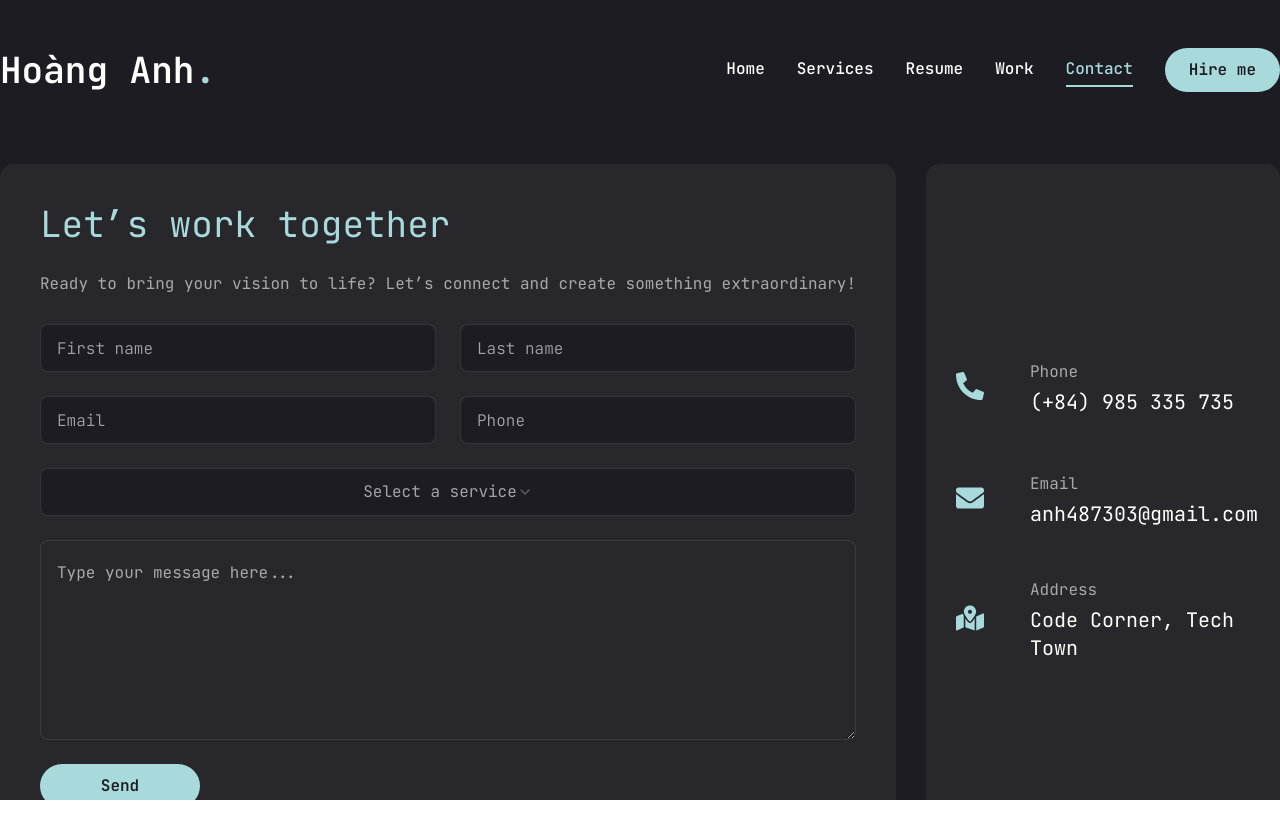
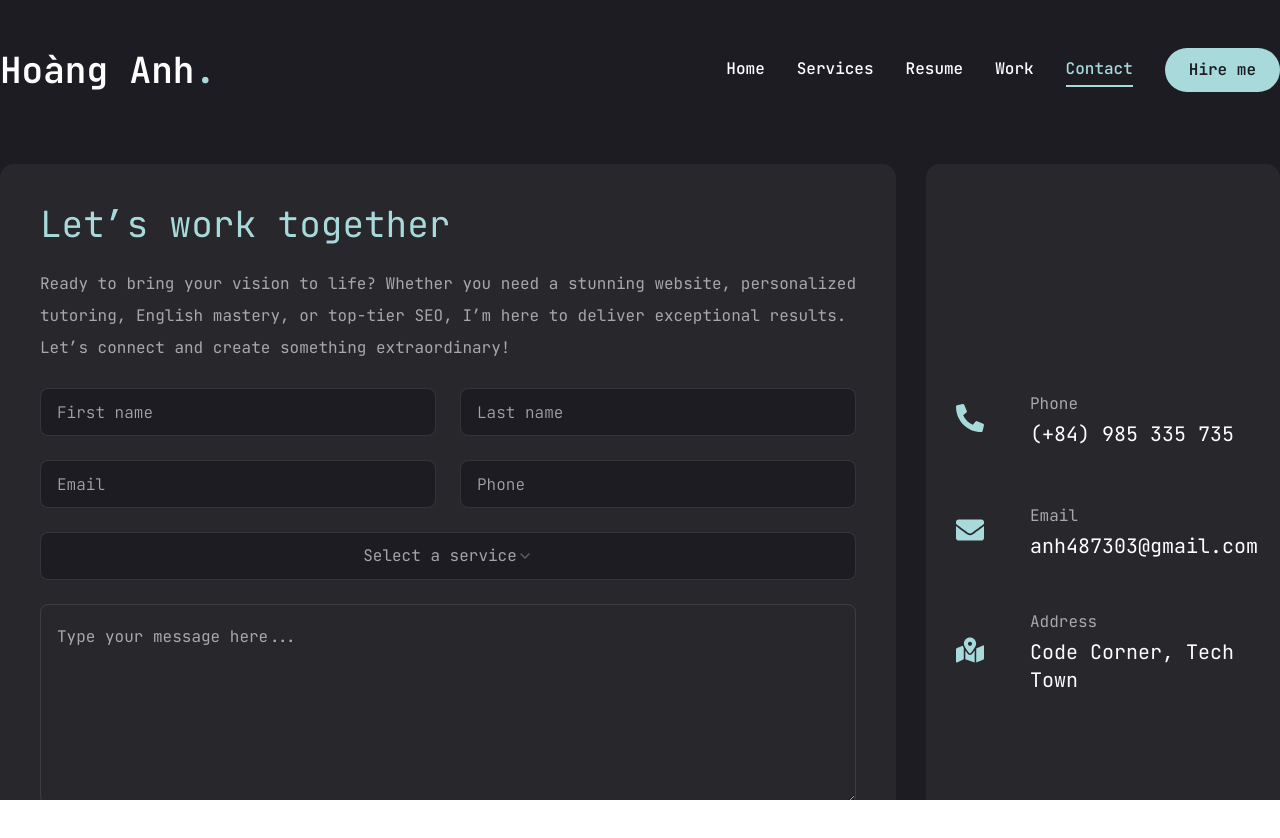
Before and after one commit to nguyennanhcd/Portfolio, a Next.js app: page /contact in a window 1280 px wide. Shown: the top 838 px of the page. Built offline with nearby package versions, Linux system fonts and the light colour scheme.

Commit message:
fixSendEmail

```diff
--- a/app/actions/actions.ts
+++ b/app/actions/actions.ts
@@ -10,6 +10,9 @@ const ContactFormSchema = z.object({
   firstName: z.string().min(1),
   lastName: z.string().min(1),
   service: z.string().min(1),
+  phone: z.string().regex(/^\d{10,15}$/, {
+  message: 'Phone number must be 10 to 15 digits',
+}),
 })
 
 export async function sendEmail(formData: FormData): Promise<void> {
@@ -19,6 +22,7 @@ export async function sendEmail(formData: FormData): Promise<void> {
     firstName: formData.get('firstName'),
     lastName: formData.get('lastName'),
     service: formData.get('service'),
+    phone: formData.get('phone'),
   }
 
   // 2. Validate the extracted data
@@ -30,16 +34,16 @@ export async function sendEmail(formData: FormData): Promise<void> {
   }
 
   // 3. Use validated + typed data
-  const { email, firstName, lastName, service } = result.data
+  const { email, firstName, lastName, service, phone } = result.data
 
   try {
     const resend = new Resend(process.env.RESEND_API_KEY)
 
     await resend.emails.send({
       from: 'onboarding@resend.dev',
-      to: email,
-      subject: 'Thanks for contacting me!',
-      react: ContactResponseEmail({ firstName, lastName, service }),
+      to: 'anh487303@gmail.com',
+      subject: `New Contact Request from ${firstName} ${lastName}`,
+      react: ContactResponseEmail({ firstName, lastName, email, service, phone }),
     })
 
     console.log('Email sent successfully')
--- a/components/ContactForm.tsx
+++ b/components/ContactForm.tsx
@@ -1,10 +1,5 @@
 'use client'
 
-import { useForm } from 'react-hook-form'
-import { z } from 'zod'
-import { zodResolver } from '@hookform/resolvers/zod'
-import { useState } from 'react'
-import { sendEmail } from '@/app/actions/actions'
 import { Button } from '@/components/ui/button'
 import { Input } from '@/components/ui/input'
 import {
@@ -17,122 +12,67 @@ import {
   SelectValue,
 } from '@/components/ui/select'
 import { Textarea } from '@/components/ui/textarea'
+import { sendEmail } from '@/app/actions/actions'
+import { useState } from 'react'
 
-const contactSchema = z.object({
-  firstName: z.string().min(1, 'First name is required'),
-  lastName: z.string().min(1, 'Last name is required'),
-  email: z.string().email('Invalid email'),
-  phone: z.string().min(6, 'Phone is required'),
-  service: z.string().min(1, 'Please select a service'),
-  message: z
-    .string()
-    .min(10, 'Message must be at least 10 characters'),
-})
-
-type ContactFormData = z.infer<typeof contactSchema>
-
-export default function ContactForm() {
-  const {
-    register,
-    handleSubmit,
-    setValue,
-    formState: { errors },
-  } = useForm<ContactFormData>({
-    resolver: zodResolver(contactSchema),
-  })
-
-  const [selectedService, setSelectedService] = useState('')
-
-  const onSubmit = async (data: ContactFormData) => {
-    const formData = new FormData()
-    for (const [key, value] of Object.entries(data)) {
-      formData.append(key, value)
-    }
-    await sendEmail(formData)
-  }
+const ContactForm = () => {
+  const [service, setService] = useState('')
 
   return (
     <div className='xl:w-[70%] order-2 xl:order-none'>
       <form
-        onSubmit={handleSubmit(onSubmit)}
+        action={async (formData: FormData) => {
+          formData.set('service', service) // 👈 manually set selected service
+          await sendEmail(formData)
+        }}
         className='flex flex-col gap-6 p-10 bg-[#27272c] rounded-xl'
       >
         <h3 className='text-4xl text-accent-default'>
           Let&rsquo;s work together
         </h3>
         <p className='text-white/60'>
-          Ready to bring your vision to life? Let’s connect
-          and create something extraordinary!
+          Ready to bring your vision to life? Whether you
+          need a stunning website, personalized tutoring,
+          English mastery, or top-tier SEO, I’m here to
+          deliver exceptional results. Let’s connect and
+          create something extraordinary!
         </p>
 
         <div className='grid grid-cols-1 md:grid-cols-2 gap-6'>
-          <div>
           <Input
-              className='w-full'
-              {...register('firstName')}
+            name='firstName'
+            type='text'
             placeholder='First name'
+            defaultValue=''
           />
-            {errors.firstName && (
-              <p className='text-red-500 text-sm'>
-                {errors.firstName.message}
-              </p>
-            )}
-          </div>
-          <div>
           <Input
-              className='w-full'
-              {...register('lastName')}
+            name='lastName'
+            type='text'
             placeholder='Last name'
+            defaultValue=''
           />
-            {errors.lastName && (
-              <p className='text-red-500 text-sm'>
-                {errors.lastName.message}
-              </p>
-            )}
-          </div>
-          <div>
           <Input
-              className='w-full'
-              {...register('email')}
+            name='email'
+            type='email'
             placeholder='Email'
-              type='email'
+            defaultValue=''
           />
-            {errors.email && (
-              <p className='text-red-500 text-sm'>
-                {errors.email.message}
-              </p>
-            )}
-          </div>
-          <div>
           <Input
-              className='w-full'
-              {...register('phone')}
+            name='phone'
+            type='text'
             placeholder='Phone'
-              type='text'
+            defaultValue=''
           />
-            {errors.phone && (
-              <p className='text-red-500 text-sm'>
-                {errors.phone.message}
-              </p>
-            )}
-          </div>
         </div>
 
-        {/* Custom select for service */}
-        <div>
-          <Select
-            onValueChange={(value) => {
-              setValue('service', value)
-              setSelectedService(value)
-            }}
-            value={selectedService}
-          >
+        {/* Service select */}
+        <Select value={service} onValueChange={setService}>
           <SelectTrigger className='w-full'>
             <SelectValue placeholder='Select a service' />
           </SelectTrigger>
           <SelectContent>
             <SelectGroup>
-                <SelectLabel>Service</SelectLabel>
+              <SelectLabel>Choose a service</SelectLabel>
               <SelectItem value='Web Development'>
                 Web Development
               </SelectItem>
@@ -146,25 +86,13 @@ export default function ContactForm() {
             </SelectGroup>
           </SelectContent>
         </Select>
-          {errors.service && (
-            <p className='text-red-500 text-sm'>
-              {errors.service.message}
-            </p>
-          )}
-        </div>
 
-        <div>
+        {/* Message */}
         <Textarea
-            {...register('message')}
+          name='message'
+          className='h-[200px]'
           placeholder='Type your message here...'
-            className='h-[200px]'
         />
-          {errors.message && (
-            <p className='text-red-500 text-sm'>
-              {errors.message.message}
-            </p>
-          )}
-        </div>
 
         <Button type='submit' className='max-w-40'>
           Send
@@ -173,3 +101,5 @@ export default function ContactForm() {
     </div>
   )
 }
+
+export default ContactForm
--- a/components/EmailTemplate.tsx
+++ b/components/EmailTemplate.tsx
@@ -1,6 +1,5 @@
 import {
   Body,
-  Button,
   Container,
   Head,
   Hr,
@@ -14,71 +13,46 @@ interface Props {
   firstName: string
   lastName: string
   service: string
+  email: string
+  phone: string
 }
 
-export const ContactResponseEmail = ({
+export const ContactNotificationEmail = ({
   firstName,
   lastName,
   service,
+  email,
+  phone,
 }: Props) => (
   <Html>
     <Head />
+    <Preview>
+      {firstName} {lastName} just contacted you via your
+      portfolio website!
+    </Preview>
     <Body style={main}>
-      <Preview>
-        Thanks for getting in touch, {firstName}! I’ll get
-        back to you soon!
-      </Preview>
       <Container style={container}>
         <Section style={box}>
           <Text style={paragraph}>
-            Hey {firstName} {lastName}! 👋 Thank you for
-            reaching out through my website. I truly
-            appreciate your interest in my services.
+            🚨 <strong>New Contact Request</strong>
+          </Text>
+          <Hr style={hr} />
+          <Text style={paragraph}>
+            You just received a new message through your
+            website contact form. Here&rsquo;s the info:
           </Text>
           <Text style={paragraph}>
-            I see you&rsquo;re interested in{' '}
-            <strong className='capitalize'>
-              {service}
-            </strong>
-            . That’s awesome — it’s one of my specialties!
+            <strong>Name:</strong> {firstName} {lastName}
+            <br />
+            <strong>Email:</strong> {email}
+            <br />
+            <strong>Phone:</strong> {phone}
+            <br />
+            <strong>Interested in:</strong> {service}
           </Text>
-          <Text style={paragraph}>
-            I offer professional help in three areas:
-          </Text>
-          <ul style={{ ...paragraph, paddingLeft: '20px' }}>
-            <li>🌐 Web Development (Frontend & Backend)</li>
-            <li>
-              📚 1-on-1 Private Tutoring (Coding, Math,
-              etc.)
-            </li>
-            <li>
-              🗣️ English Coaching (IELTS, conversation,
-              writing)
-            </li>
-          </ul>
-          <Text style={paragraph}>
-            I’ll review your message and respond within 1–2
-            business days. If it&#39;s urgent, you’re
-            welcome to reply directly.
-          </Text>
-          <Button
-            style={button}
-            href='mailto:anh487303@gmail.com'
-          >
-            Reply to this Email
-          </Button>
           <Hr style={hr} />
           <Text style={paragraph}>
-            Looking forward to chatting with you soon,{' '}
-            {firstName}!
-          </Text>
-          <Text style={paragraph}>— Anh Nguyen</Text>
-          <Hr style={hr} />
-          <Text style={footer}>
-            Anh Nguyen • Web Developer | Private Tutor |
-            English Coach
-            <br />
-            Based in Vietnam — Available Online
+            Go follow up with them soon 🚀
           </Text>
         </Section>
       </Container>
@@ -86,7 +60,7 @@ export const ContactResponseEmail = ({
   </Html>
 )
 
-export default ContactResponseEmail
+export default ContactNotificationEmail
 
 const main = {
   backgroundColor: '#f6f9fc',
@@ -116,22 +90,3 @@ const paragraph = {
   lineHeight: '24px',
   textAlign: 'left' as const,
 }
-
-const button = {
-  backgroundColor: 'oklch(0.8542 0.0517 199.29)',
-  borderRadius: '5px',
-  color: '#fff',
-  fontSize: '16px',
-  fontWeight: 'bold',
-  textDecoration: 'none',
-  textAlign: 'center' as const,
-  display: 'block',
-  padding: '10px',
-}
-
-const footer = {
-  color: '#8898aa',
-  fontSize: '12px',
-  lineHeight: '16px',
-  textAlign: 'center' as const,
-}
```
Lines whose indentation alone changed are shown as unchanged.
